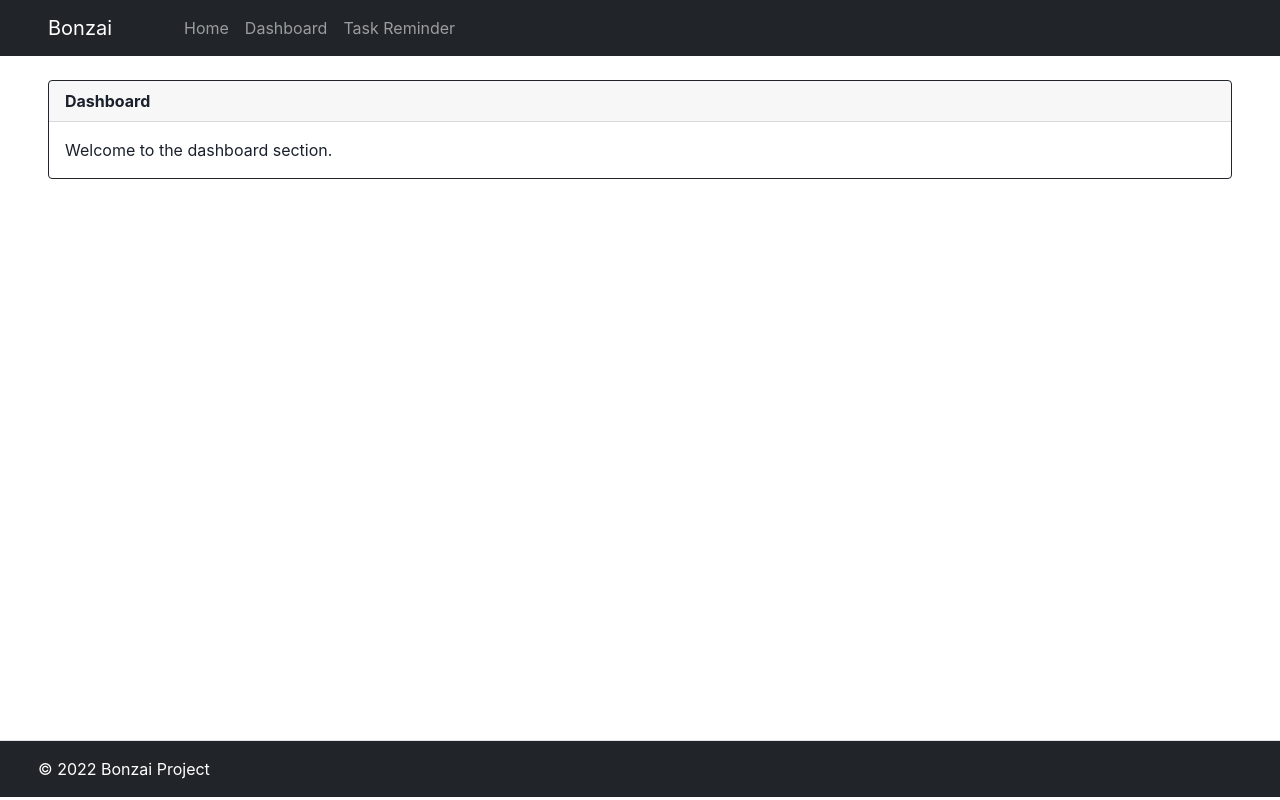
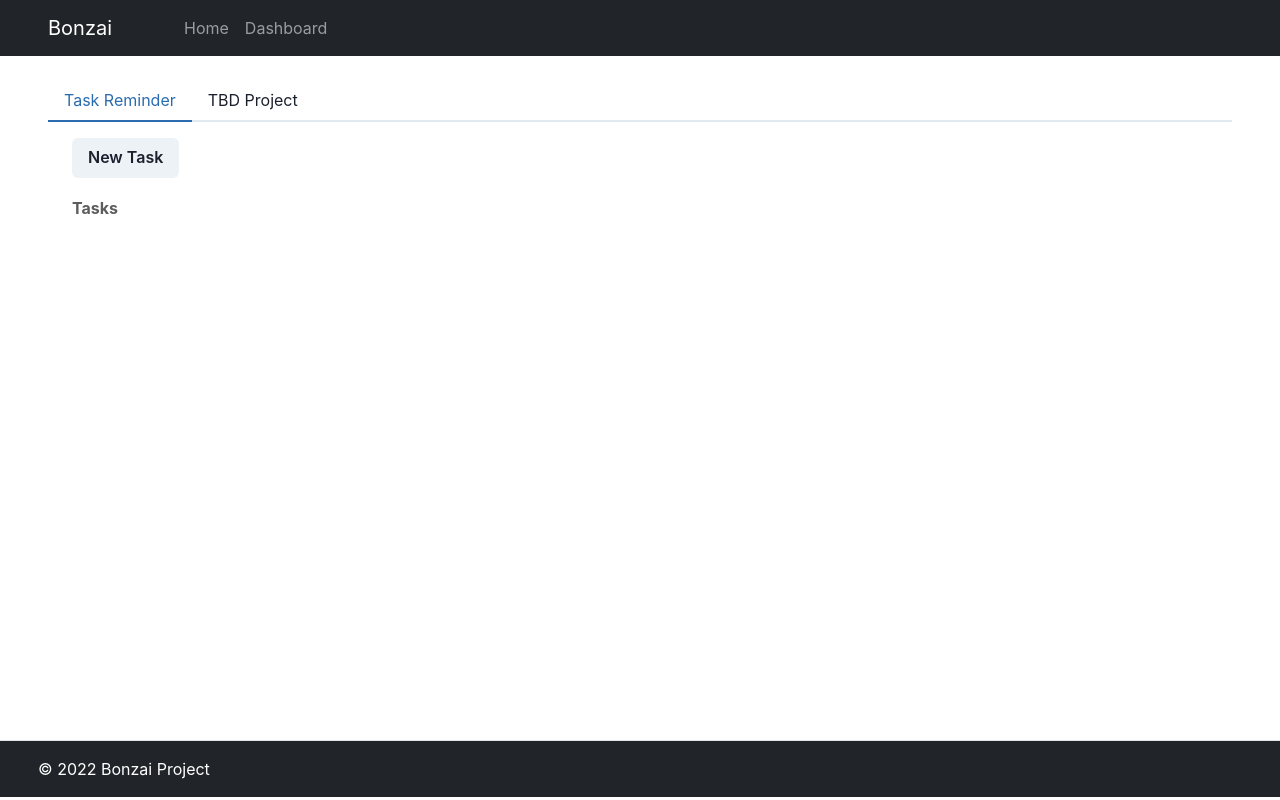
Before and after one commit to quentinalais/StatExplorer, a React (Create React App) app: page /Dashboard in a window 1280 px wide. Built offline with nearby package versions, Linux system fonts and the light colour scheme; the HTML template or start-up script is replaced by a standard one.

Commit message:
Add Tabs

```diff
--- a/src/App.js
+++ b/src/App.js
@@ -9,7 +9,6 @@ import {
 } from "react-router-dom";
 import { Home } from "./Component/Home";
 import { Dashboard } from "./Dashboard/Dashboard";
-import TaskReminder from "./Dashboard/TaskReminder";
 import { ChakraProvider } from '@chakra-ui/react'
 
 
@@ -22,8 +21,6 @@ function App() {
         <Routes>
           <Route path="/" element={<Home />} />
           <Route path="/Dashboard" element={<Dashboard />} />
-          <Route path="/TaskReminder" element={<TaskReminder/>} />
-
         </Routes>
       </div>
 
--- a/src/Component/Header.js
+++ b/src/Component/Header.js
@@ -31,12 +31,6 @@ const Header = () => {
                 Dashboard
               </a>
             </li>
-
-            <li class="nav-item">
-              <a class="nav-link " href="/TaskReminder">
-                Task Reminder
-              </a>
-            </li>
           </ul>
         </div>
       </nav>
--- a/src/Dashboard/Dashboard.js
+++ b/src/Dashboard/Dashboard.js
@@ -1,16 +1,28 @@
 import React from 'react'
+import { Tabs, TabList, TabPanels, Tab, TabPanel } from '@chakra-ui/react'
+import TaskReminder from './TaskReminder';
+
 
 export const Dashboard = () => {
   return (
     <div>
-        <div class="card border-dark">
-          <div class="card-header">
-            <b>Dashboard</b>
-          </div>
-          <div class="card-body">
-            Welcome to the dashboard section.
-          </div>
-        </div>
+      <Tabs>
+        <TabList>
+          <Tab>Task Reminder</Tab>
+          <Tab> TBD Project</Tab>
+
+        </TabList>
+
+        <TabPanels>
+          <TabPanel>
+            <TaskReminder />
+          </TabPanel>
+          <TabPanel>
+            <p>This is a placeholder for a new project to be added. </p>
+          </TabPanel>
+
+        </TabPanels>
+      </Tabs>
     </div>
-  )
-}
+  );
+};
```
